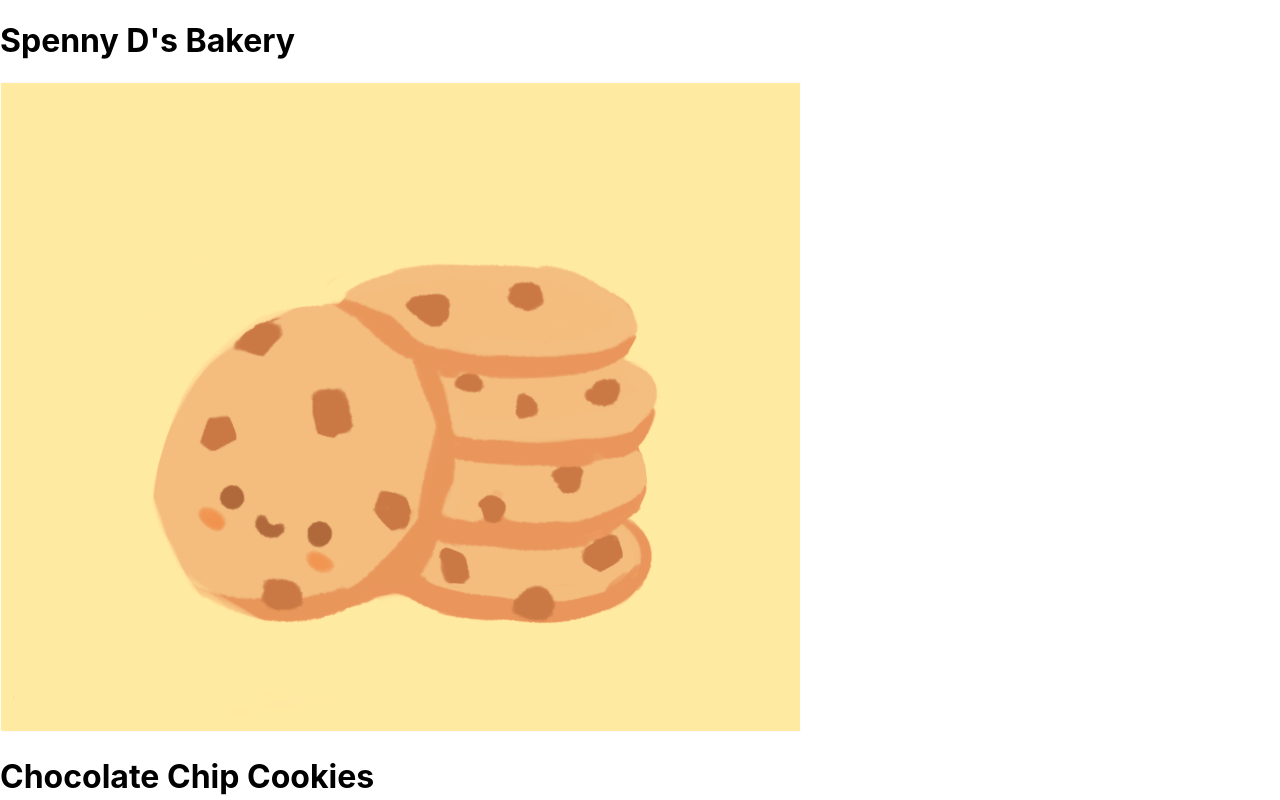
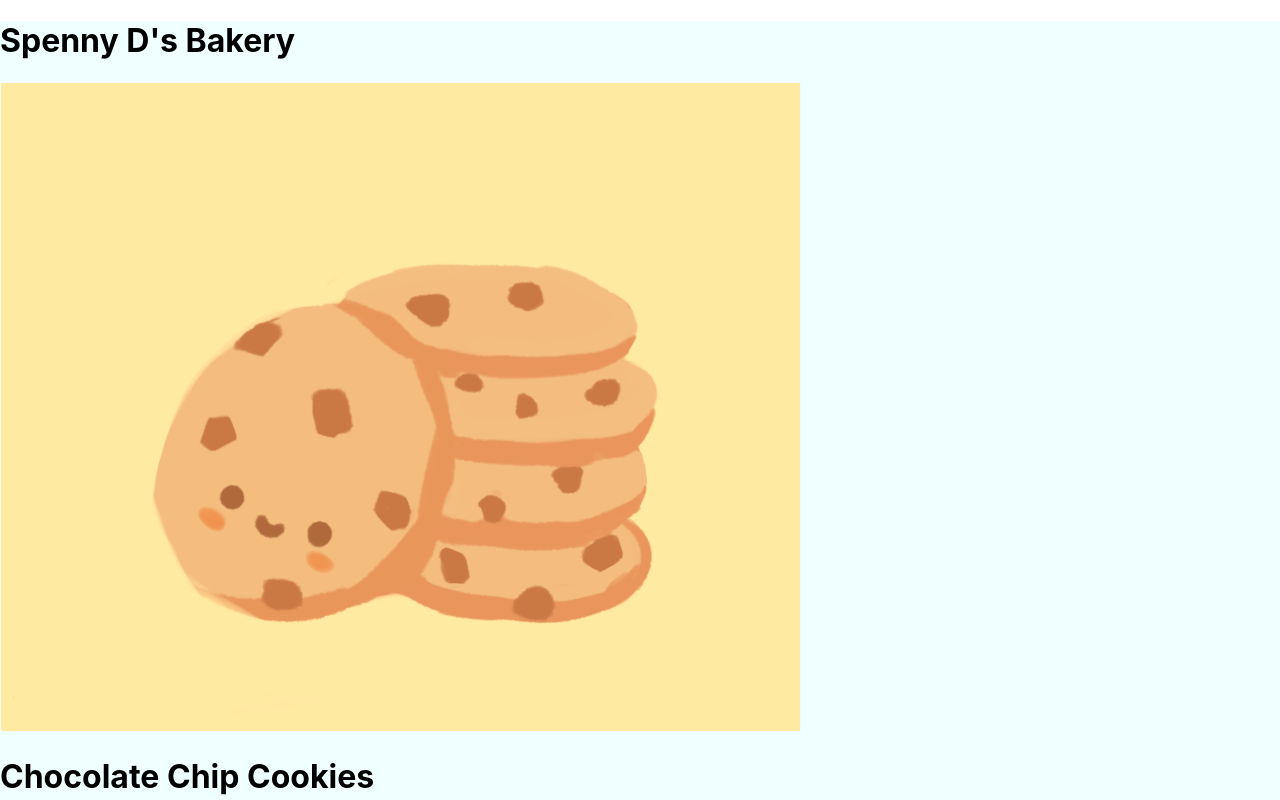
Before and after one commit to sdell624/react-studio, a React (Create React App) app: page / in a window 1280 px wide. Shown: the top 800 px of the page. Built offline with nearby package versions, Linux system fonts and the light colour scheme.

Commit message:
troubleshoot

```diff
--- a/src/App.css
+++ b/src/App.css
@@ -1,7 +1,7 @@
 /* Add styling for your page here */
 
 .App {
-
+    background-color: azure;
 }
 
 .BakeryItem {
--- a/src/App.js
+++ b/src/App.js
@@ -26,9 +26,10 @@ function App() {
     } else {
       newCart[newItem] = 1;
     }
-    setCart(newCart)
+    print("newCart: " + newCart);
+    setCart(newCart);
     // Add the cost of the new item to the total cost
-    incrementTotalPrice(cost)
+    incrementTotalPrice(cost);
   }
 
   return (
@@ -42,6 +43,7 @@ function App() {
       <div>
         <h2>Cart</h2>
         {/* TODO: render a list of items in the cart */}
+        {print("Keys: " + Object.keys(cart))}
         {Object.keys(cart).map((key) => {
           <p>{key}x {cart[key]}</p>
         })}
```
